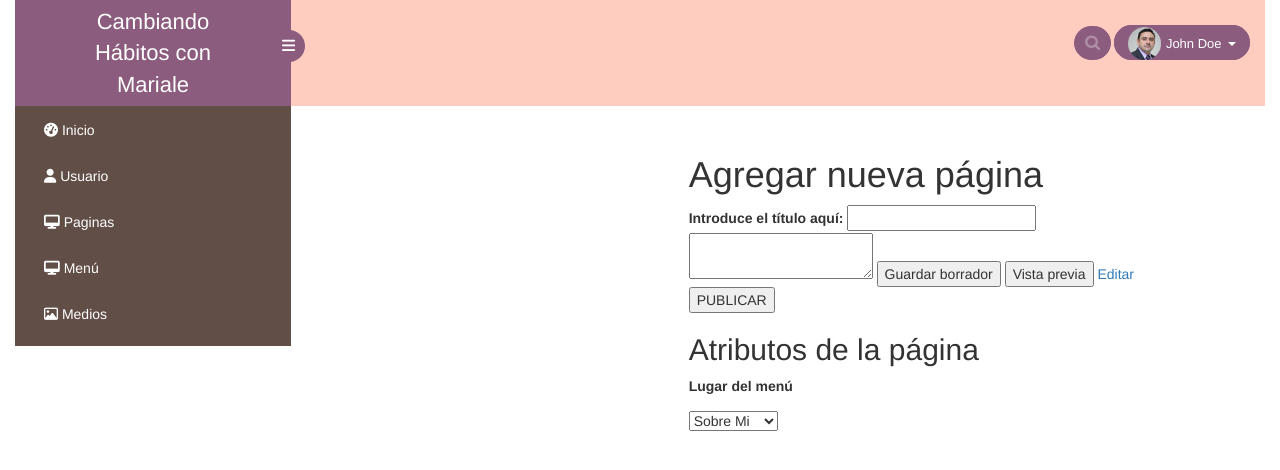
After one commit to mariale263/HabitosSaludables, a PHP site: page /HabitosSaludables/NuevaPagina.php in a window 1280 px wide. The commit adds this page. Shown: the top 470 px of the page. Run offline with PHP 8.4, Linux system fonts and the light colour scheme; some libraries are stand-ins or nearby versions.

Commit message:
menu panel

```diff
--- a/HabitosSaludables/css/estilosPanel.css
+++ b/HabitosSaludables/css/estilosPanel.css
@@ -133,7 +133,7 @@ a.dropdown-toggle img {
 nav.menu-vertical {
     margin: 0 auto;
     float: left;
-    height: 400px;
+
 }
 
 ul.menu-padre {
@@ -172,9 +172,8 @@ ul.menu-padre {
 }
 
 
-/*
-.relleno {
-    background-color: pink;
-    display: flex;
-    height: 400px;
-}*/
+.relleno-panel {
+    top: 135px;
+    position: absolute;
+    right: 146px;
+}
--- a/HabitosSaludables/js/summernote.js
+++ b/HabitosSaludables/js/summernote.js
@@ -1,13 +1,5 @@
 
 
-$(document).ready(function() {
+  $(document).ready(function() {
     $('#summernote').summernote();
-
-
-    $('#summernote').summernote({
-        height: 300,                 // configurar la altura del textarea
-        minHeight: null,             // configurando la altura mínima
-        maxHeight: null,             // configurando la altura máxima
-        focus: true                  // poniendo el foco
-    });
 });
--- /dev/null
+++ b/HabitosSaludables/panelAdministracion/NuevaPagina.php
@@ -0,0 +1,68 @@
+<!DOCTYPE html>
+<html lang="en">
+  <head>
+    <title>Habitos Saludables</title>
+    <meta charset="utf-8">
+    <meta http-equiv="X-UA-Compatible" content="IE=edge">
+    <meta name="viewport" content="width=device-width, initial-scale=1">
+
+      <!-- Bootstrap core CSS -->
+    <link href="http://localhost/HabitosSaludables/HabitosSaludables/css/bootstrap/bootstrap.min.css" rel="stylesheet">
+
+        <!-- Custom my styles css -->
+    <link rel="stylesheet" type="text/css" href="http://localhost/HabitosSaludables/HabitosSaludables/css/estilosPanel.css" />
+
+    <script src="https://use.fontawesome.com/5e5d7b75f2.js"></script>
+
+    <script src="https://ajax.googleapis.com/ajax/libs/jquery/3.3.1/jquery.min.js"></script>
+    <script src="http://localhost/HabitosSaludables/HabitosSaludables/js/bootstrap.min.js"></script>
+    <script src="http://localhost/HabitosSaludables/HabitosSaludables/js/menu.js"></script>
+
+    <!-- include summernote css/js-->
+
+
+<link href="http://cdnjs.cloudflare.com/ajax/libs/summernote/0.8.4/summernote.css" rel="stylesheet">
+<script src="http://cdnjs.cloudflare.com/ajax/libs/summernote/0.8.4/summernote.js"></script>
+<script src="http://localhost/HabitosSaludables/HabitosSaludables/js/summernote.js"></script>
+
+
+  </head>
+    <body>
+    <?php
+            include_once("headerPanel.php")
+        ?>
+        <div class="relleno-panel">
+
+        <form method="post">
+            <div>
+                <h1>Agregar nueva página</h1>
+                <label for="">Introduce el título aquí:</label>
+                <input type="text" name="titulo"><br>
+                <textarea id="summernote" name="editordata"></textarea>
+                <input type="submit" name="Guardar borrador" value="Guardar borrador">
+                <input type="submit" name="Vista previa" value="Vista previa">
+                <a href="#">Editar</a>
+            </div>
+            <div>
+                <input type="submit" name="Publicar" value="PUBLICAR">
+            </div>
+            <div>
+                <h2>Atributos de la página</h2>
+                <p>
+                    <label for="">Lugar del menú</label>
+                </p>
+                <select name="select-menu" id="">
+                    <option value="">Sobre Mi</option>
+                    <option value="">Desayuno</option>
+                    <option value="">Almuerzos</option>
+                    <option value="">Meriendas</option>
+                    <option value="">Cenas</option>
+                </select>
+            </div>
+
+
+        </form>
+
+        </div>
+    </body>
+</html>
--- a/HabitosSaludables/panelAdministracion/headerPanel.php
+++ b/HabitosSaludables/panelAdministracion/headerPanel.php
@@ -60,9 +60,29 @@
                                 <span>Paginas</span>
                             </a>
                             <ul class="sub">
-                                <li><a href="http://localhost/HabitosSaludables/HabitosSaludables/panelAdministracion/NuevaReceta.php">
+                                <li><a href="http://localhost/HabitosSaludables/HabitosSaludables/panelAdministracion/NuevaPagina.php">
                                     <i class="fa fa-user"></i>
-                                <span>Nueva Receta</span></a></li>
+                                <span>Añadir Pagina</span></a></li>
+                            </ul>
+                        </li>
+                        <li class="sub-menu"><a href="javascript:;">
+                                <i class="fa fa-desktop nav_icon"></i>
+                                <span>Menú</span>
+                            </a>
+                            <ul class="sub">
+                                <li><a href="http://localhost/HabitosSaludables/HabitosSaludables/panelAdministracion/menu.php">
+                                    <i class="fa fa-user"></i>
+                                <span>Elementos del Menú principal</span></a></li>
+                            </ul>
+                            <ul class="sub">
+                                <li><a href="http://localhost/HabitosSaludables/HabitosSaludables/panelAdministracion/NuevaPagina.php">
+                                    <i class="fa fa-user"></i>
+                                <span>Elementos de los Sub-Menús 1er nivel</span></a></li>
+                            </ul>
+                            <ul class="sub">
+                                <li><a href="http://localhost/HabitosSaludables/HabitosSaludables/panelAdministracion/NuevaPagina.php">
+                                    <i class="fa fa-user"></i>
+                                <span>Elementos de los Sub-Menús 2do nivel</span></a></li>
                             </ul>
                         </li>
                         <li class="sub-menu"><a href="javascript:;">
```
Also changed, not shown: HabitosSaludables/model/basededatos.php (+9 -0 lines), HabitosSaludables/panelAdministracion/NuevaReceta.php (deleted, +0 -42 lines), HabitosSaludables/panelAdministracion/menu.php (added, +62 -0 lines), HabitosSaludables/views/header.php (+1 -8 lines).
